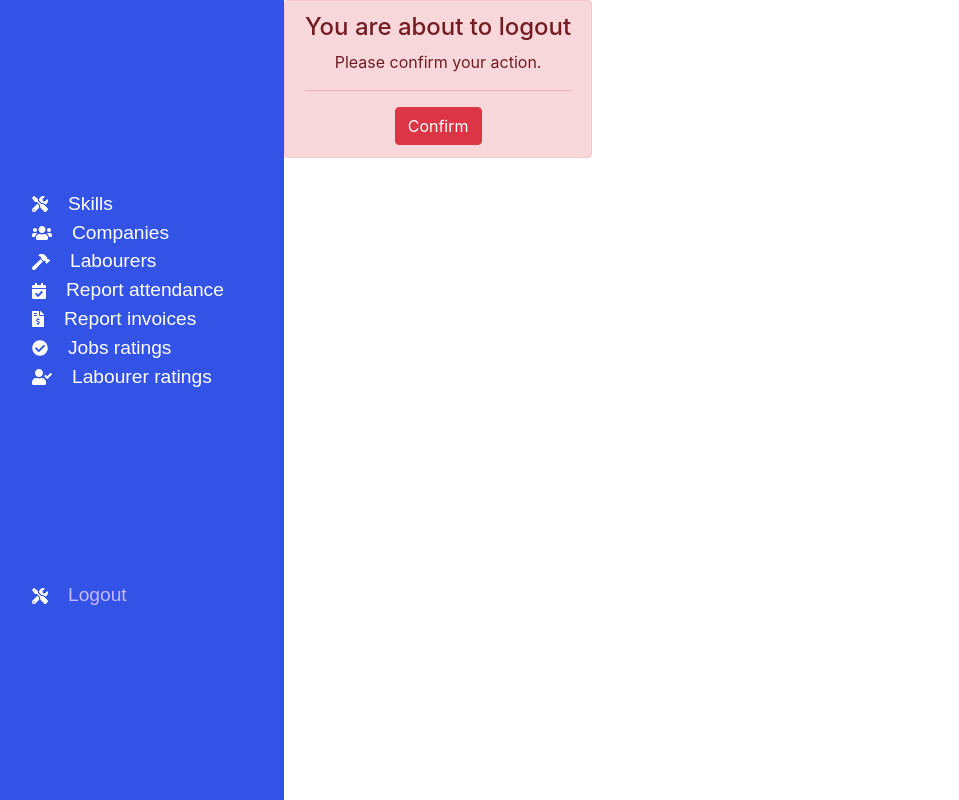
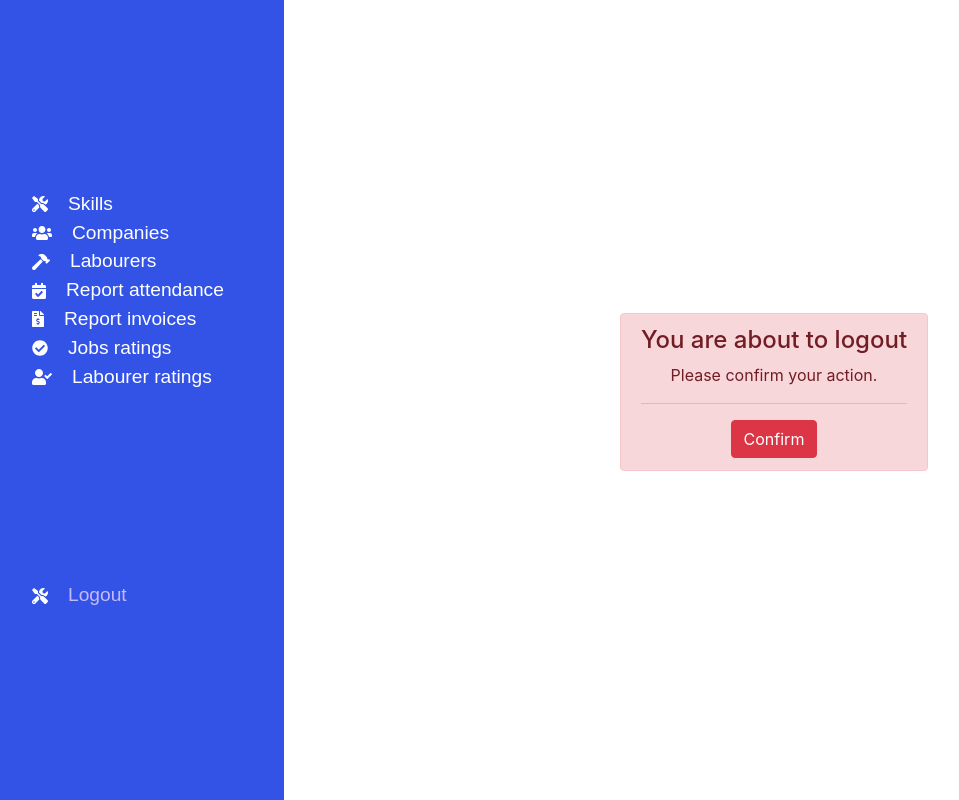
Before and after one commit to denismaltev/RecruitmentSystem_front_end, a React (Create React App) app in the folder recruitmentapp/: page /#/logout in a window 1280 px wide. Shown: the whole page, without its empty margins (16-975 px from the left). Built offline with nearby package versions, Linux system fonts and the light colour scheme; sample sign-in values are in the browser's storage.

Commit message:
Logout message style

```diff
--- a/recruitmentapp/src/App.css
+++ b/recruitmentapp/src/App.css
@@ -117,3 +117,7 @@
   justify-content: space-evenly;
   margin-bottom: 10px;
 }
+
+.logout-conformation-message {
+  margin: auto auto;
+}
--- a/recruitmentapp/src/pages/LogOut.jsx
+++ b/recruitmentapp/src/pages/LogOut.jsx
@@ -12,7 +12,7 @@ export default class Logout extends React.Component {
 
   render() {
     return (
-      <div>
+      <div className="logout-conformation-message">
         <Alert variant="danger">
           <Alert.Heading>You are about to logout</Alert.Heading>
           <p>Please confirm your action.</p>
```
